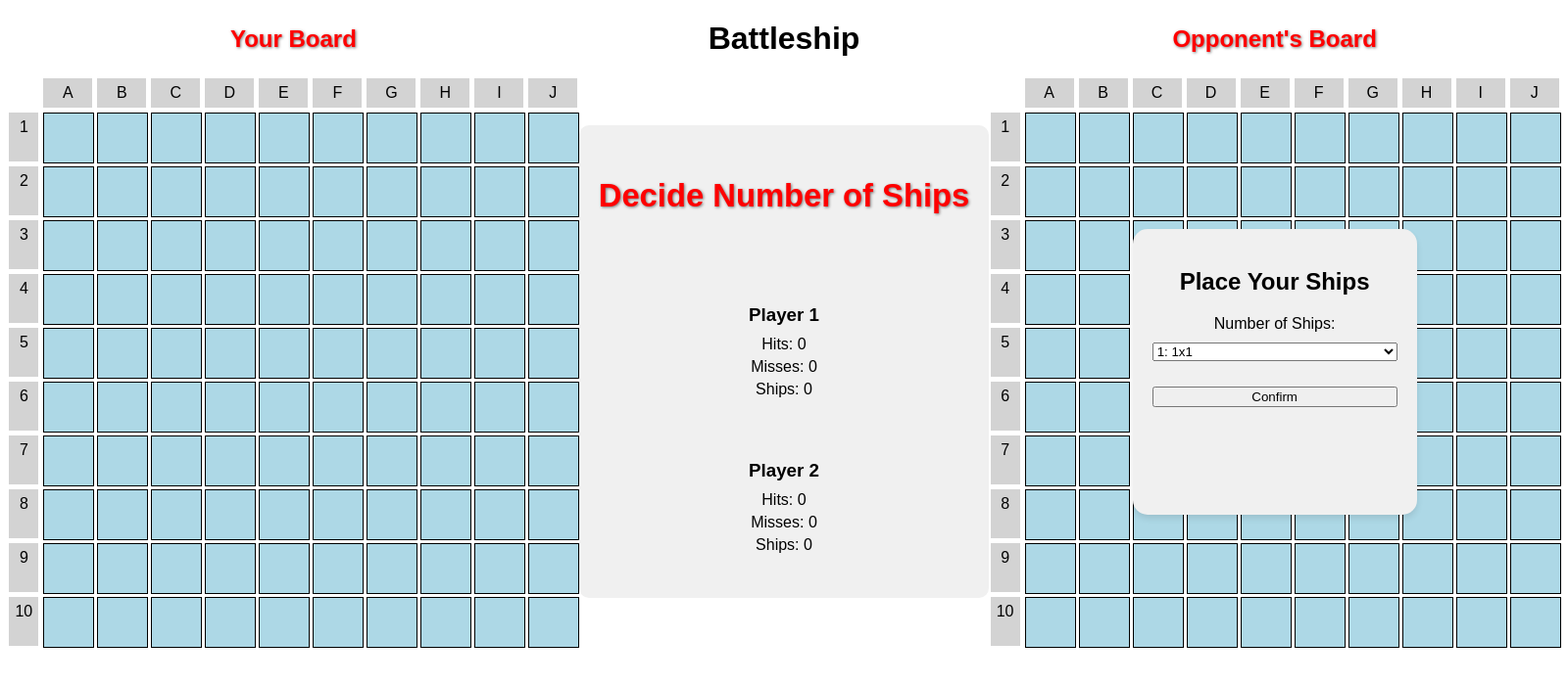
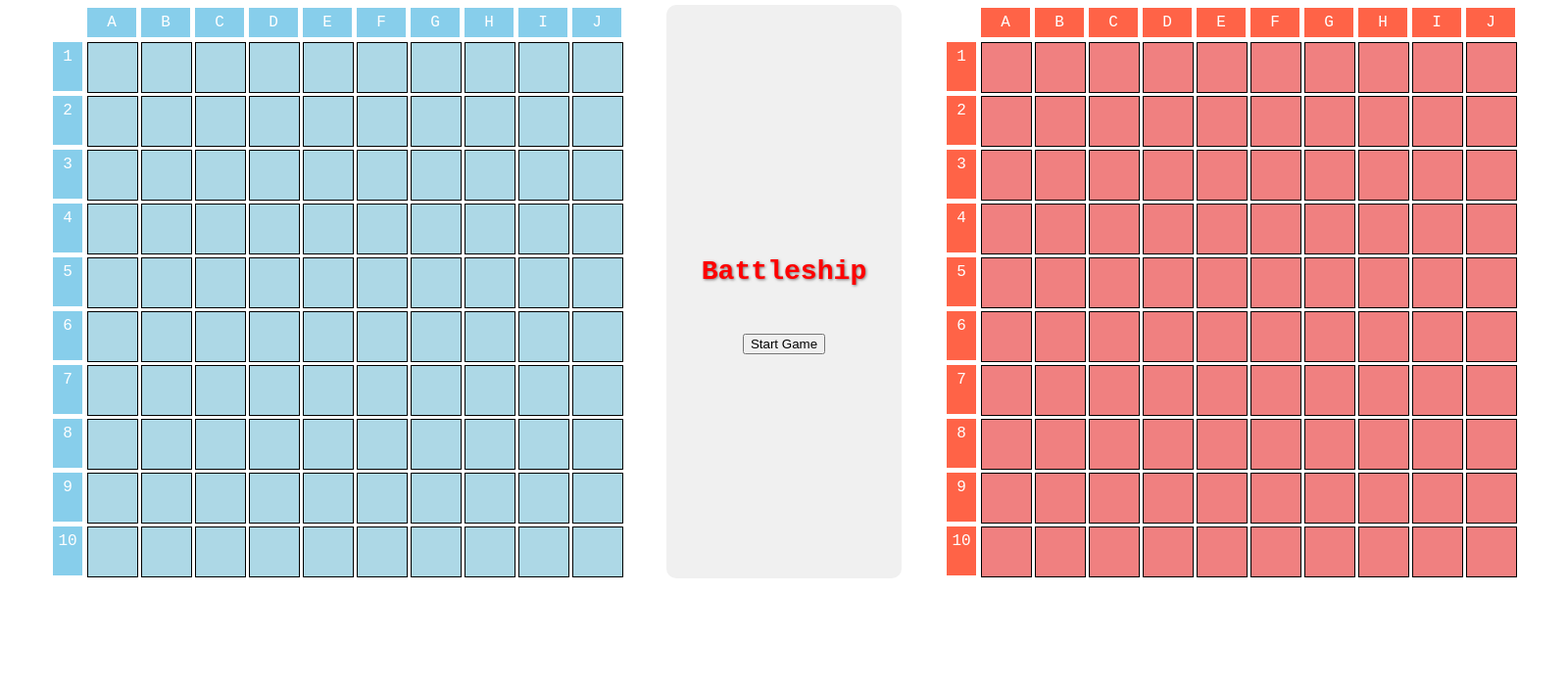
Before and after one commit to Christoper-Harvey/EECS-581-project-1, a Flask app: page / in a window 1600 px wide. Shown: the top 701 px of the page at 98% size. Run offline with Flask 3, Linux system fonts and the light colour scheme.

Commit message:
merged henry's branch. added fireworks, alerts, and new UI

```diff
--- a/static/css/styles.css
+++ b/static/css/styles.css
@@ -1,3 +1,44 @@
+body {
+    font-family: 'Courier New', Courier, monospace;
+    text-align: center;
+}
+
+#pass-screen {
+    display: none; /* Hidden initially */
+    position: fixed;
+    top: 0;
+    left: 0;
+    width: 100vw; /* Full viewport width */
+    height: 100vh; /* Full viewport height */
+    background-color: rgb(0, 0, 0); /* Semi-transparent background */
+    color: white;
+    z-index: 10000; /* High z-index to ensure it's on top of everything */
+    display: flex;
+    flex-direction: column;
+    justify-content: center;
+    align-items: center;
+    text-align: center;
+}
+
+#pass-screen h2 {
+    font-size: 36px;
+    margin-bottom: 20px;
+}
+
+#pass-screen button {
+    padding: 10px 20px;
+    font-size: 18px;
+    background-color: #ff6347; /* Button color */
+    color: white;
+    border: none;
+    border-radius: 10px;
+    cursor: pointer;
+}
+
+#pass-screen button:hover {
+    background-color: #e55342; /* Slightly darker hover effect */
+}
+
 
 /* Game grid layout */
 .game-grid {
@@ -8,17 +49,32 @@
     justify-items: center;
     align-items: center;
 }
-
-/* Middle section for player stats */
+/* Middle section */
 .middle-section {
     grid-column: 2; /* Middle column */
     display: flex;
     flex-direction: column;
     align-items: center;
     justify-content: center;
+    height: 94%;
+    width: 200px;
     background-color: #f0f0f0;
     padding: 20px;
     border-radius: 10px;
+}
+/* Label for game state */
+.game-state-label {
+    position: relative;
+    font-size: 24px;
+    font-weight: bold;
+    text-wrap: nowrap;
+    color: red;
+    text-shadow: 1px 1px 3px rgba(0, 0, 0, 0.5);
+    margin-bottom: 20px;
+    z-index: 20;
+}
+#scoreboard {
+    margin: 20px 0;
 }
 
 #text-alert {
@@ -27,19 +83,6 @@
     font-size: 17px;
     font-weight: bold;
 }
-
-.player-info {
-    margin: 20px 0;
-}
-
-.player-info h3 {
-    margin-bottom: 10px;
-}
-
-.middle-section p {
-    margin: 5px 0;
-}
-
 /* Board styles */
 .board {
     display: grid;
@@ -47,97 +90,79 @@
     grid-template-rows: 30px repeat(10, 50px);
     gap: 5px;
 }
-
 .self {
     grid-column: 1; /* Place the controls in column 3 */
     grid-row: 1; /* Row 1 */
 }
-
 .op {
     grid-column: 3; /* Place the controls in column 3 */
     grid-row: 1; /* Row 1 */
 }
-
-/* Controls placed in column 3 and row 1 */
-#controls {
-    grid-column: 3; /* Place the controls in column 3 */
-    grid-row: 1; /* Row 1 */
-    width: 250px;
-    padding: 20px;
-    background-color: #f0f0f0;  /* Light gray background */
-    border-radius: 15px;  /* Rounded edges */
-    box-shadow: 0px 4px 6px rgba(0, 0, 0, 0.1);  /* Add subtle shadow */
-    text-align: center;
-    z-index: 10;
-    margin-top: 20px;
-}
-
-/* Styling for the form elements inside the controls */
-#controls select, #controls button {
-    margin-top: 10px;
-    width: 100%;
-}
-
-/* Style for Player turn label */
-.player-turn-label {
-    position: relative;
-    font-size: 28px;
-    font-weight: bold;
-    text-wrap: nowrap;
-    color: red;
-    text-shadow: 1px 1px 3px rgba(0, 0, 0, 0.5);
-    margin-bottom: 20px;
-    z-index: 20;
-}
-
-/* Style for Your Board label */
-#your-board-label {
-    grid-column: 1; /* Place the controls in column 3 */
-    grid-row: 1; /* Row 1 */
-    font-size: 24px;
-    font-weight: bold;
-    color: red;
-    text-shadow: 1px 1px 3px rgba(0, 0, 0, 0.5);
-    z-index: 20; /* Ensure it's on top of the board */
-    position: relative;
-    top: -330px; /* Shift the label upwards */
-}
-
-/* Style for Opponent's Board label */
-#opponent-board-label {
-    grid-column: 3; /* Place the controls in column 3 */
-    grid-row: 1; /* Row 1 */
-    font-size: 24px;
-    font-weight: bold;
-    color: red;
-    text-shadow: 1px 1px 3px rgba(0, 0, 0, 0.5);
-    z-index: 20; /* Ensure it's on top of the board */
-    position: relative;
-    top: -330px; /* Shift the label upwards */
-}
-
-
 .cell {
     width: 50px;
     height: 50px;
-    background-color: lightblue;
     text-align: center;
     line-height: 50px;
     cursor: pointer;
     border: 1px solid black;
     position: relative;
 }
+
+/* Style for Player 1's board (blue theme) */
+#p1self .cell {
+    background-color: rgb(173, 216, 230);
+}
+#p1self .row-label, #p1self .col-label {
+    background-color: #87ceeb; /* Lighter blue for labels */
+    color: white;
+}
+/* Style for Player 2's board (red theme) */
+#p2self .cell {
+    background-color: lightcoral;
+}
+#p2self .row-label, #p2self .col-label {
+    background-color: #ff6347; /* Lighter red for labels */
+    color: white;
+}
+/* Style for Player 1's opponent board (red theme) */
+#p1opponent .cell {
+    background-color: rgb(240, 128, 128);
+}
+#p1opponent .row-label, #p1opponent .col-label {
+    background-color: #ff6347; /* Lighter red for labels */
+    color: white;
+}
+#p1opponent .cell:hover {
+    background-color: rgba(240, 128, 128, 0.5) !important; /* A subtle hover effect */
+}
+/* Style for Player 2's opponent board (blue theme) */
+#p2opponent .cell {
+    background-color: lightblue;
+}
+#p2opponent .row-label, #p2opponent .col-label {
+    background-color: #87ceeb; /* Lighter blue for labels */
+    color: white;
+}
+#p2opponent .cell:hover {
+    background-color: rgba(173, 216, 230, 0.5) !important; /* A subtle hover effect */
+}
+/* Red/blue dot for hits and misses */
+.hit-self::before {
+    background-color: red;
+}
+.miss-self::before {
+    background-color: black;
+}
 .label {
     text-align: center;
     line-height: 30px;
 }
 .hit {
-    background-color: red;
+    background-color: red !important;
 }
 .miss {
-    background-color: black;
+    background-color: black !important;
 }
-
 /* Add red dot for hit */
 .hit-self::before {
     content: "";
@@ -151,7 +176,6 @@
     transform: translate(-50%, -50%); /* Center the dot */
     z-index: 10;  /* Ensure the dot is above the background */
 }
-
 /* Add black dot for miss */
 .miss-self::before {
     content: "";
@@ -165,54 +189,10 @@
     transform: translate(-50%, -50%); /* Center the dot */
     z-index: 10;  /* Ensure the dot is above the background */
 }
-
 .placed {
-    background-color: gray;
+    background-color: gray !important;
     position: relative;
 }
-
-.row-label, .col-label {
-    background-color: lightgray;
-    line-height: 30px;
-}
-
-body {
-    font-family: Arial, sans-serif;
-    text-align: center;
-}
-
-.container {
-    display: flex;
-    justify-content: space-between;
-    align-items: center;
-    margin: 20px auto;
-    width: 80%; /* Adjust width to fit within the page */
-}
-
-.header {
-    flex-basis: 100%;
-    margin-bottom: 20px;
-}
-
-.player {
-    flex-basis: 45%;
-    display: flex;
-    flex-direction: column;
-    align-items: center;
-}
-
-.hits-misses {
-    margin-top: 10px;
-    display: flex;
-    justify-content: space-between;
-    width: 80%;
-}
-
-.hits-misses span {
-    margin: 0 10px;
-}
-
-
 /* Modal styles */
 .modal {
     display: none; /* Hidden by default */
@@ -227,7 +207,6 @@ body {
     justify-content: center;
     align-items: center;
 }
-
 .modal-content {
     background-color: rgba(0, 0, 0, 0.1);
     padding: 20px;
@@ -235,31 +214,6 @@ body {
     text-align: center;
     width: 50%;
 }
-
-#winner-message {
-    font-size: 32px;
-}
-
-#play-again-button {
-    padding: 10px 20px;
-    background-color: #28a745;
-    color: white;
-    border: none;
-    border-radius: 5px;
-    cursor: pointer;
-    font-size: 16px;
-}
-
-#end-turn{
-    background-color: black;
-    color: white;
-}
-
-#play-again-button:hover {
-    background-color: #218838;
-    color: white;
-}
-
 #fireworksCanvas {
     display: none; /* Hide the canvas initially */
     position: fixed;
--- a/static/js/game.js
+++ b/static/js/game.js
@@ -11,6 +11,7 @@ document.addEventListener("DOMContentLoaded", function () {
     let p1miss = 0;
     let p2hits = 0;
     let p2miss = 0;
+    let turn = 1;
 
     let numShips = 0;
     let shipsToPlace = [];
@@ -21,9 +22,28 @@ document.addEventListener("DOMContentLoaded", function () {
 	    document.getElementById("p2opponent"),
     ]
 
+    document.getElementById('pass').addEventListener('click', function() {
+        // Hide the pass screen when the button is clicked
+        document.getElementById('pass-screen').style.display = 'none';
+    });
+
+    // Function to show the pass screen
+    function showPassScreen() {
+        document.getElementById("pass-screen").children[0].innerText = `Pass computer to Player ${turn}`;
+        document.getElementById('pass-screen').style.display = 'flex';
+    }
+
+
+    document.getElementById('start-game-button').addEventListener('click', function() {
+        document.getElementById('start-game-prompt').style.display = 'none';
+        document.getElementById('start-game-button').style.display = 'none';
+        document.getElementById('controls').style.display = 'block';
+        document.getElementById("game-state").innerText = "Ship Count";
+    });
+
     document.getElementById("shipConfirm").addEventListener("click", function (){
 
-        document.getElementById("player-turn").innerText = "Player 1's Turn";
+        document.getElementById("game-state").innerText = "Player 1's Turn";
 
         numShips = parseInt(document.getElementById("ship-length").value);
 
@@ -65,10 +85,13 @@ document.addEventListener("DOMContentLoaded", function () {
     document.getElementById("next-player-place-ship").addEventListener("click", function () {
         if (currentShipIndex >= shipsToPlace.length) {
             // Player 1 is done, switch to Player 2
+            turn = 2;
+            showPassScreen();
+
             p2PlaceShips = true;
             currentShipIndex = 0;  // Reset for Player 2
 
-            document.getElementById("player-turn").innerText = "Player 2's Turn";
+            document.getElementById("game-state").innerText = "Player 2's Turn";
 
             document.getElementById("p1self").style.display = "none";
             document.getElementById("p1opponent").style.display = "none";
@@ -90,6 +113,8 @@ document.addEventListener("DOMContentLoaded", function () {
 
     // Event listener to start the attack phase
     document.getElementById("start-game").addEventListener("click", function () {
+        turn = 1;
+        showPassScreen();
         isAttackPhase = true;
         // nextTurn();
         document.getElementById("p1self").style.display = "grid";
@@ -99,12 +124,13 @@ document.addEventListener("DOMContentLoaded", function () {
         document.getElementById("p2opponent").style.display = "none";
 
         document.getElementById("controls").style.display = "none"; // Hide controls after ship placement
+        document.getElementById("scoreboard").style.display = "inline";
         document.getElementById("end-turn").style.display = "block"; // Show end turn button
         // alert("All ships placed! Attack phase begins.");
         document.getElementById('p1-ships-left').innerText = p1.shipsLeft;
         document.getElementById('p2-ships-left').innerText = p2.shipsLeft;
 
-        document.getElementById("player-turn").innerText = "Player 1's Turn";
+        document.getElementById("game-state").innerText = "Player 1's Turn";
     });
 
     // Event listener for swapping turns
@@ -114,6 +140,7 @@ document.addEventListener("DOMContentLoaded", function () {
             return;
         }
         turn = nextTurn(); // I added this here so we can use the turn to do functions. This can be removed if not needed.
+        showPassScreen();
         hasFired = false;
     });
 
--- a/static/js/turnSystem.js
+++ b/static/js/turnSystem.js
@@ -12,7 +12,7 @@ function nextTurn() {
         document.getElementById("p2self").style.display = "grid";
         document.getElementById("p2opponent").style.display = "grid";
 
-        document.getElementById("player-turn").innerText = "Player 2's Turn";
+        document.getElementById("game-state").innerText = "Player 2's Turn";
     } else {//change to p1's turn
         turn = 1;
         document.getElementById("p1self").style.display = "grid";
@@ -21,7 +21,7 @@ function nextTurn() {
         document.getElementById("p2self").style.display = "none";
         document.getElementById("p2opponent").style.display = "none";
 
-        document.getElementById("player-turn").innerText = "Player 1's Turn";
+        document.getElementById("game-state").innerText = "Player 1's Turn";
     }
 
     return turn
--- a/templates/index.html
+++ b/templates/index.html
@@ -7,46 +7,19 @@
     <link rel="stylesheet" href="/static/css/styles.css">
 </head>
 <body>
-    <div class="header">
-        <h1>Battleship</h1>
-    </div>
-
-
     <div class="game-grid">
-
-        <div id="your-board-label">Your Board</div>
         <!-- Boards for placing ships and attacking -->
         <div class="board self" id="p1self"></div>
         <div class="board self" id="p2self" style="display: none;"></div>
 
-
         <div class="middle-section">
-            <div class="player-turn-label" id="player-turn"><h3>Decide Number of Ships</h3></div>
-            <div class="player-info">
-                <h3>Player 1</h3>
-                <p>Hits: <span id="p1-hits">0</span></p>
-                <p>Misses: <span id="p1-miss">0</span></p>
-                <p>Ships: <span id="p1-ships-left">0</span></p>
+            <div class="game-state-label" id="game-state"><h3>Battleship</h3></div>
+            <!-- Start Game Prompt -->
+            <div id="start-game-prompt">
+                <button id="start-game-button">Start Game</button>
             </div>
-            <div class="player-info">
-                <h3>Player 2</h3>
-                <p>Hits: <span id="p2-hits">0</span></p>
-                <p>Misses: <span id="p2-miss">0</span></p>
-                <p>Ships: <span id="p2-ships-left">0</span></p>
-            </div>
-            <button id="end-turn" style="display: none;">End Turn</button>
-        </div>
-
-        <span id="text-alert" style="display: none;">alert text</span>
-
-        <div id="opponent-board-label">Opponent's Board</div>
-
-        <div class="board op" id="p1opponent"></div>
-        <div class="board op" id="p2opponent" style="display: none;"></div>
-
-        <div id="controls">
-            <h2>Place Your Ships</h2>
-            <label id="ship-length-label" for="ship-length">Number of Ships:</label>
+            <div id="controls" style="display: none;">
+                <label id="ship-length-label" for="ship-length">Choose Setting</label>
                 <select id="ship-length">
                     <option value="1">1: 1x1</option>
                     <option value="2">2: 1x1, 1x2</option>
@@ -54,30 +27,52 @@
                     <option value="4">4: 1x1, 1x2, 1x3, 1x4</option>
                     <option value="5">5: 1x1, 1x2, 1x3, 1x4, 1x5</option>
                 </select>
-
                 <p id="ship-placement-status"></p>
-
                 <button id="shipConfirm">Confirm</button>
                 <br><br>
-
-            <label for="start-coord" id="start-coord-label" style="display: none">Starting Coordinate (e.g., A1):</label>
+                <label for="start-coord" id="start-coord-label" style="display: none">Starting Coordinate:</label>
                 <input type="text" id="start-coord" placeholder="A1" style="display: none">
                 <br><br>
-
                 <label for="direction" id="direction-label" style="display: none">Direction:</label>
                 <select id="direction" style="display: none">
                     <option value="horizontal">Horizontal</option>
                     <option value="vertical">Vertical</option>
                 </select>
                 <br><br>
-
                 <button id="place-ship" style="display: none;">Place Ship</button>
                 <button id="next-player-place-ship" style="display: none;" disabled>Player 1 End Placing Ships</button>
                 <button id="start-game" style="display: none;" disabled>Start Attack Phase</button>
             </div>
+            <div id="scoreboard" style="display: none;">
+                <h3>Player 1</h3>
+                <p>Hits: <span id="p1-hits">0</span></p>
+                <p>Misses: <span id="p1-miss">0</span></p>
+                <p>Ships: <span id="p1-ships-left">0</span></p>
+                <h3>Player 2</h3>
+                <p>Hits: <span id="p2-hits">0</span></p>
+                <p>Misses: <span id="p2-miss">0</span></p>
+                <p>Ships: <span id="p2-ships-left">0</span></p>
+            </div>
+            <button id="end-turn" style="display: none;">End Turn</button>
+            <div id="p1-winner-screen" style="display: none;">
+                <button id="play-again-button-1">Play Again</button>
+            </div>
+            <div id="p2-winner-screen" style="display: none;">
+                <button id="play-again-button-2">Play again</button>
+            </div>
         </div>
 
+        <span id="text-alert" style="display: none;">alert text</span>
 
+        <div class="board op" id="p1opponent"></div>
+        <div class="board op" id="p2opponent" style="display: none;"></div>
+
+
+        <div id='pass-screen' style='display: none;'>
+            <h2></h2>
+            <button id='pass'>Pass</button>
+        </div>
+    </div>
     <!-- Ship Placement Controls -->
 
     <div id="win-modal" class="modal">
```
Lines whose indentation alone changed are shown as unchanged.
